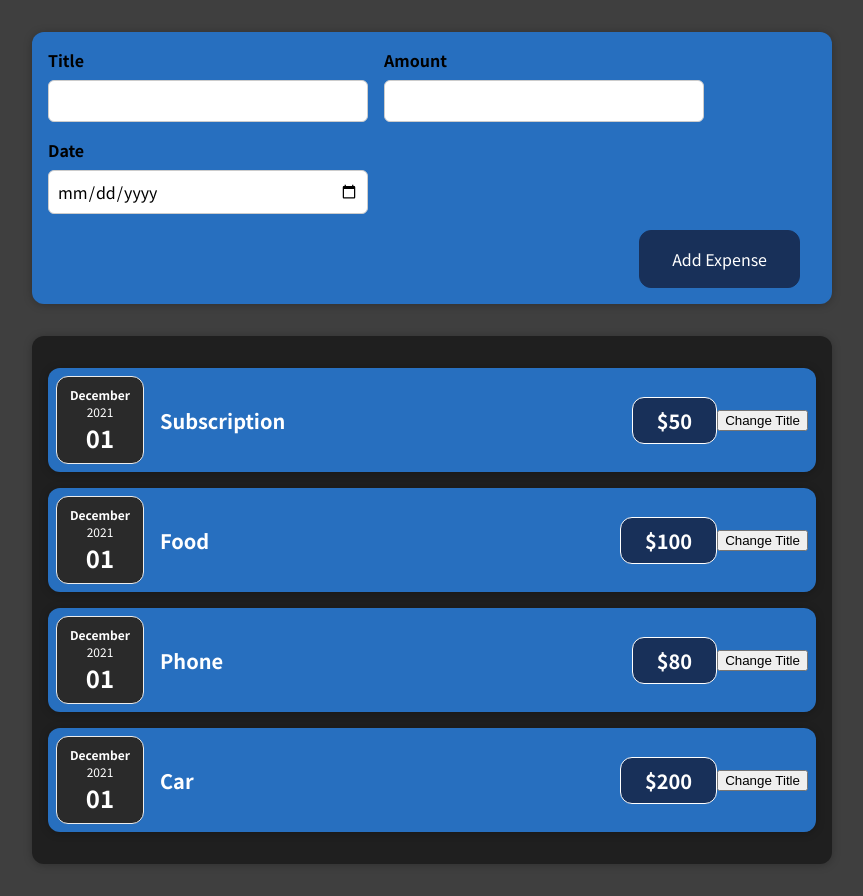
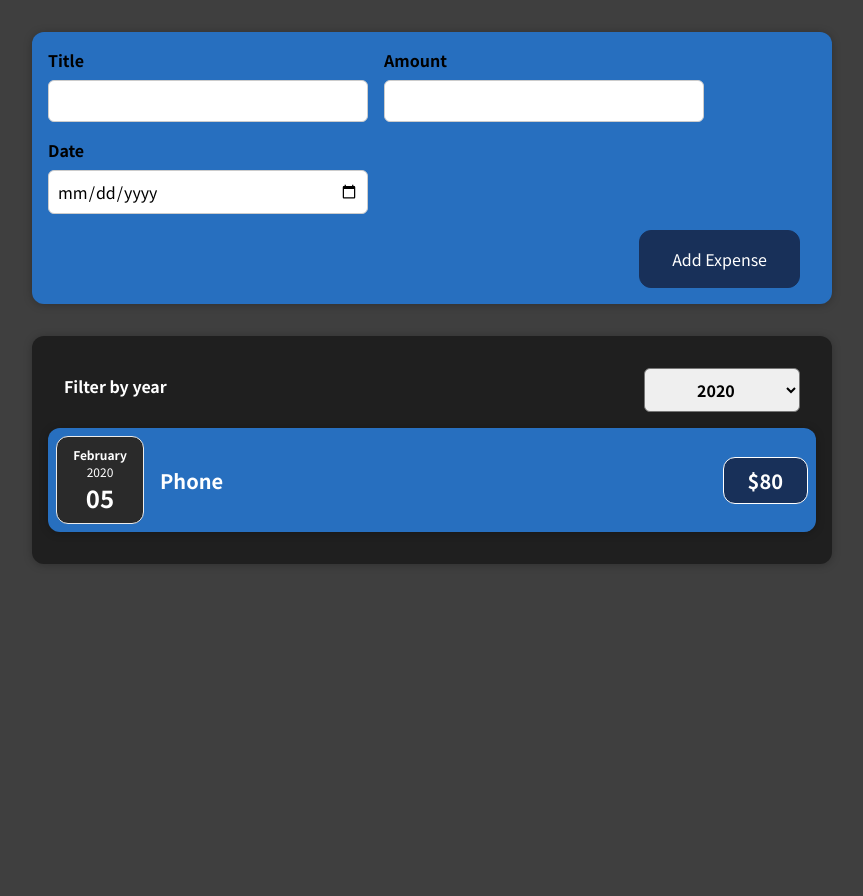
Before and after one commit to fahdHussain/react-budget-app, a React (Create React App) app: page / in a window 1280 px wide. Shown: the whole page, without its empty margins (208-1071 px from the left). After the commit the page ends 800 px from the top, so only its background shows below. Built offline with nearby package versions, Linux system fonts and the light colour scheme.

Commit message:
Added dynamic list, 2 way binding

```diff
--- a/src/App.js
+++ b/src/App.js
@@ -1,24 +1,32 @@
+import React, { useState } from "react";
 import ExpenseItem from "./components/Expenses/ExpenseItem";
 import Expenses from "./components/Expenses/Expenses";
 import NewExpense from "./components/NewExpense/NewExpense";
+const dummyExpenses = [
+  {
+    id: "e1",
+    title: "Subscription",
+    amount: 50,
+    date: new Date(2021, 11, 1),
+  },
+  { id: "e2", title: "Food", amount: 100, date: new Date(2021, 11, 1) },
+  { id: "e3", title: "Phone", amount: 80, date: new Date(2020, 1, 5) },
+  { id: "e4", title: "Car", amount: 200, date: new Date(2021, 2, 4) },
+];
 
 function App() {
-  const expenses = [
-    { id: 'e1', title: "Subscription", amount: 50, date: new Date(2021, 11, 1) },
-    { id: 'e2', title: "Food", amount: 100, date: new Date(2021, 11, 1) },
-    { id: 'e3', title: "Phone", amount: 80, date: new Date(2021, 11, 1) },
-    { id: 'e4', title: "Car", amount: 200, date: new Date(2021, 11, 1) },
-  ];
+  const [expenses, setExpenses] = useState(dummyExpenses);
 
-  const addExpenseHandler = expense => {
-    console.log('App.js');
-    console.log(expense);
-  }
+  const addExpenseHandler = (expense) => {
+    setExpenses(prevExpenses => {
+      return[expense, ...prevExpenses];
+    })
+  };
 
   return (
     <div>
-      <NewExpense onAddExpense={addExpenseHandler}/>
-      <Expenses items={expenses}/>
+      <NewExpense onAddExpense={addExpenseHandler} />
+      <Expenses items={expenses} />
     </div>
   );
 }
--- a/src/components/Expenses/ExpenseItem.js
+++ b/src/components/Expenses/ExpenseItem.js
@@ -6,20 +6,14 @@ import "./ExpenseItem.css";
 
 const ExpenseItem = (props) => {
 
-  const [title, setTitle] = useState(props.title);
 
-  const clickHandler = () => {
-    setTitle('Updated');
-    console.log(title);
-  };
   return (
     <Card className="expense-item">
       <ExpenseDate date={props.date} />
       <div className="expense-item__description">
-        <h2>{title}</h2>
+        <h2>{props.title}</h2>
         <div className="expense-item__price">${props.amount}</div>
       </div>
-      <button onClick={clickHandler}>Change Title</button>
     </Card>
   );
 }
--- a/src/components/Expenses/Expenses.js
+++ b/src/components/Expenses/Expenses.js
@@ -1,32 +1,42 @@
+import React, { useState } from "react";
 import ExpenseItem from "./ExpenseItem";
-import Card from '../UI/Card';
-import './Expenses.css'
+import Card from "../UI/Card";
+import "./Expenses.css";
+import ExpensesFilter from "./ExpensesFilter";
 
-function Expenses(props){
-    return (
+function Expenses(props) {
+  const [year, setYear] = useState("2020");
+
+  const selectYearHandler = (filteredYear) => {
+    setYear(filteredYear);
+    console.log(year);
+  };
+
+  const filteredExpense = props.items.filter(expenses => {
+    return(expenses.date.getFullYear().toString() === year);
+  });
+
+  let expensesContent = <p>No Expenses.</p>;
+
+  if(filteredExpense.length > 0){
+    expensesContent = filteredExpense.map((expense) => (
+            <ExpenseItem
+              key={expense.id}
+              title={expense.title}
+              amount={expense.amount}
+              date={expense.date}
+            />
+          ))
+  };
+
+  return (
+    <div>
       <Card className="expenses">
-        <ExpenseItem
-          title={props.items[0].title}
-          amount={props.items[0].amount}
-          date={props.items[0].date}
-        ></ExpenseItem>
-        <ExpenseItem
-          title={props.items[1].title}
-          amount={props.items[1].amount}
-          date={props.items[1].date}
-        ></ExpenseItem>
-        <ExpenseItem
-          title={props.items[2].title}
-          amount={props.items[2].amount}
-          date={props.items[2].date}
-        ></ExpenseItem>
-        <ExpenseItem
-          title={props.items[3].title}
-          amount={props.items[3].amount}
-          date={props.items[3].date}
-        ></ExpenseItem>
+        <ExpensesFilter selected={year} onSelectYear={selectYearHandler} />
+        {expensesContent}
       </Card>
-    );
+    </div>
+  );
 }
 
 export default Expenses;
--- /dev/null
+++ b/src/components/Expenses/ExpensesFilter.css
@@ -0,0 +1,24 @@
+.expenses-filter {
+  color: white;
+  padding: 0 1rem;
+}
+
+.expenses-filter__control {
+  display: flex;
+  width: 100%;
+  align-items: center;
+  justify-content: space-between;
+  margin: 1rem 0;
+}
+
+.expenses-filter label {
+  font-weight: bold;
+  margin-bottom: 0.5rem;
+}
+
+.expenses-filter select {
+  font: inherit;
+  padding: 0.5rem 3rem;
+  font-weight: bold;
+  border-radius: 6px;
+}
--- /dev/null
+++ b/src/components/Expenses/ExpensesFilter.js
@@ -0,0 +1,30 @@
+import React from "react";
+
+import "./ExpensesFilter.css";
+
+const ExpensesFilter = (props) => {
+
+
+
+  const onSelectHandler = (event) => {
+    props.onSelectYear(event.target.value)
+    console.log(event.target.value)
+  }
+
+
+  return (
+    <div className="expenses-filter">
+      <div className="expenses-filter__control">
+        <label>Filter by year</label>
+        <select value={props.selected} onChange={onSelectHandler}>
+          <option value="2022">2022</option>
+          <option value="2021">2021</option>
+          <option value="2020">2020</option>
+          <option value="2019">2019</option>
+        </select>
+      </div>
+    </div>
+  );
+};
+
+export default ExpensesFilter;
```
Also changed, not shown: src/components/Expenses/ExpensesList.css (added), src/components/Expenses/ExpensesList.js (added).
